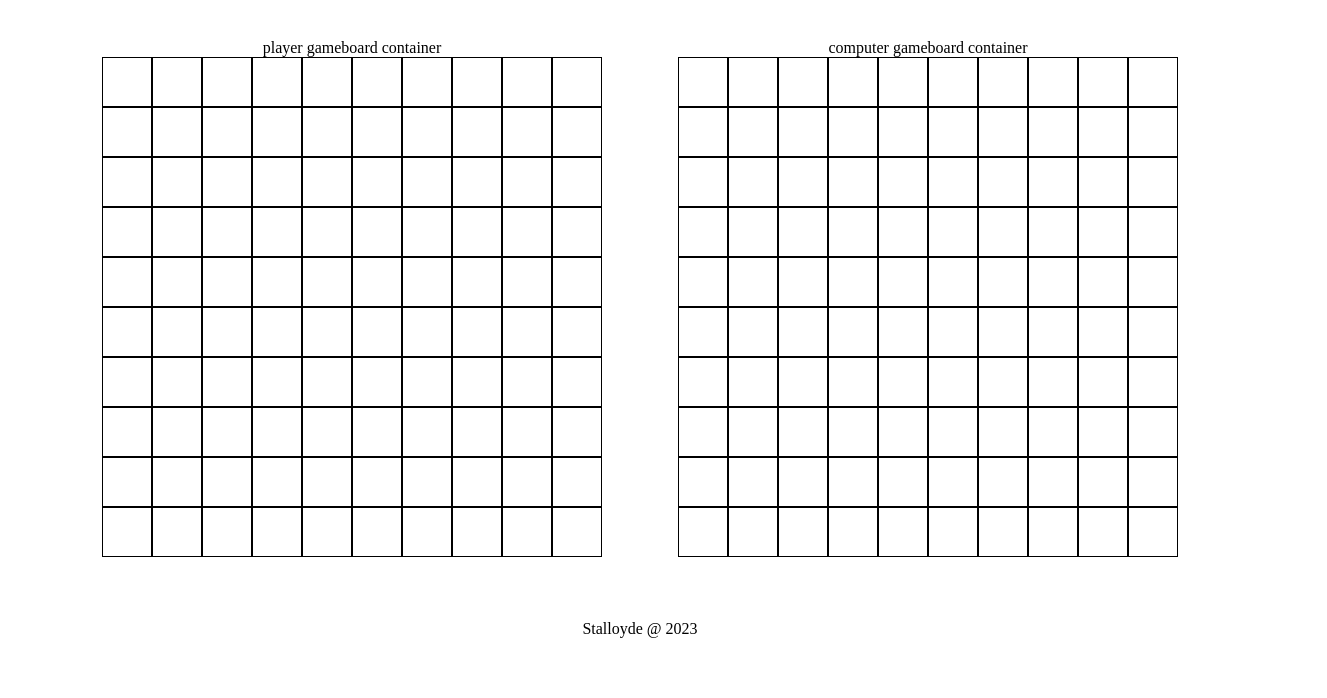
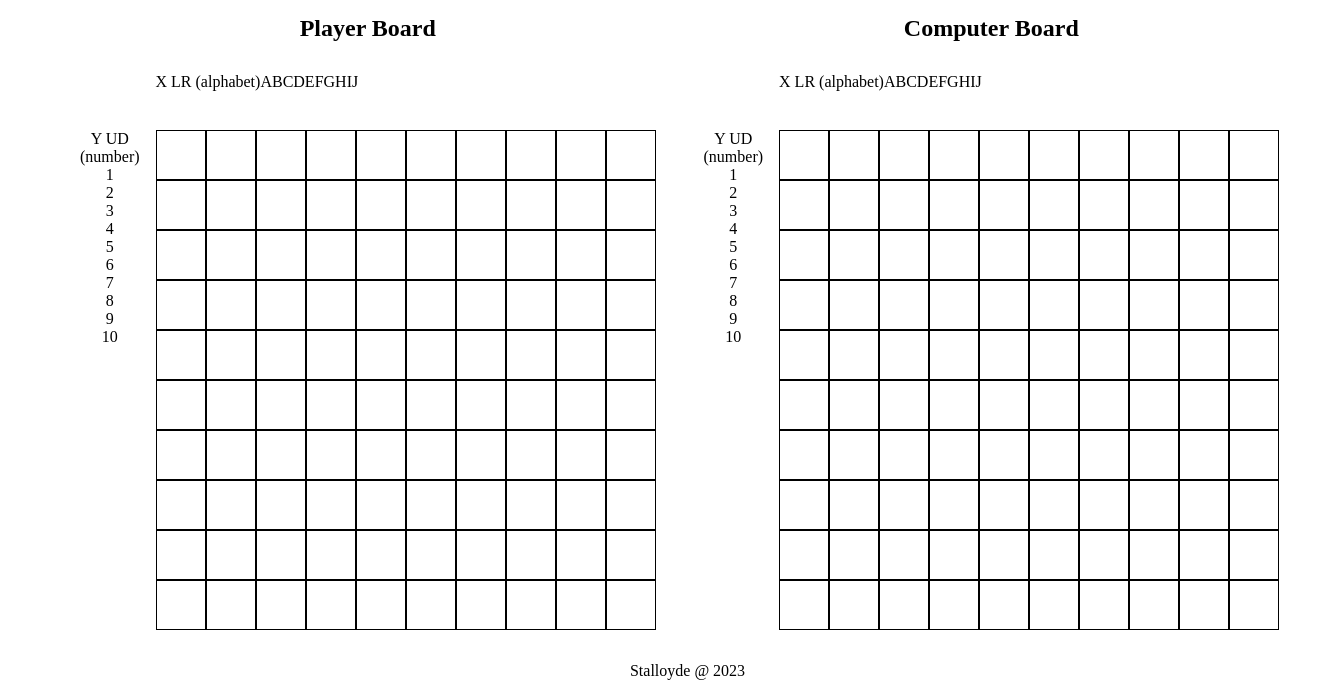
Before and after one commit to Stalloyde/battleship, a website built with webpack: page src/index.html in a window 1280 px wide. Shown: the part 102-800 px from the top of the page, 1327 px wide, since content can reach past the window. Built offline with nearby package versions, Linux system fonts and the light colour scheme.

Commit message:
WIP: Adding x&y axis labels

```diff
--- a/src/index.html
+++ b/src/index.html
@@ -14,8 +14,17 @@
   </div>
 
   <div class="game-container">
-    <div class="player-gameboard-container">player gameboard container</div>
-    <div class="computer-gameboard-container">computer gameboard container</div>
+    <div class="player-gameboard-container">
+      <h2>Player Board</h2>
+      <div class="x-axis-label">X LR (alphabet)</div>
+      <div class="y-axis-label">Y UD (number) </div>
+    </div>
+
+    <div class="computer-gameboard-container">
+      <h2>Computer Board</h2>
+      <div class="x-axis-label">X LR (alphabet)</div>
+      <div class="y-axis-label">Y UD (number)</div>
+    </div>
   </div>
 
   <div class="footer"> Stalloyde @ 2023</div>
--- a/src/index.js
+++ b/src/index.js
@@ -10,8 +10,33 @@ const playerGameboardContainer = document.querySelector(
 const computerGameboardContainer = document.querySelector(
   '.computer-gameboard-container'
 );
+const xAxisLabel = document.querySelectorAll('.x-axis-label');
+const yAxisLabel = document.querySelectorAll('.y-axis-label');
 const computerGameboard = gameboardFactory();
 const playerGameboard = gameboardFactory('Stalloyde');
+
+function appendXAxisLabel() {
+  xAxisLabel.forEach((item) => {
+    for (let x = 1; x < 11; x++) {
+      const xLabel = document.createElement('div');
+      xLabel.textContent = `${String.fromCharCode(x + 64)}`;
+      item.appendChild(xLabel);
+    }
+  });
+}
+
+function appendYAxisLabel() {
+  yAxisLabel.forEach((item) => {
+    for (let y = 1; y < 11; y++) {
+      const yLabel = document.createElement('div');
+      yLabel.textContent = y;
+      item.appendChild(yLabel);
+    }
+  });
+}
+
+appendXAxisLabel();
+appendYAxisLabel();
 
 function appendGrid(containerToAppendOn, gameboardToCreateGridFrom) {
   const gridContainer = document.createElement('div');
--- a/src/style.css
+++ b/src/style.css
@@ -28,8 +28,25 @@ body {
 }
 
 .game-container > div {
+  display: grid;
+  gap: 1em;
+  grid-template-columns: 0.5fr 4fr;
+  grid-template-rows: 0.5fr 0.5fr 6fr;
   margin: auto auto;
   padding: 1em;
+}
+
+.game-container > div > h2 {
+  grid-column: 1/3;
+}
+
+.game-container > div > .x-axis-label {
+  grid-column: 2/4;
+  display: flex;
+}
+
+.game-container > div > .y-axis-label {
+  grid-row: 3/4;
 }
 
 .player-grid,
```
